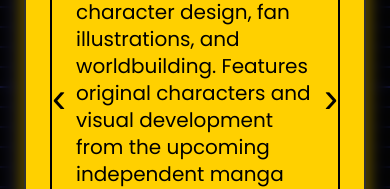
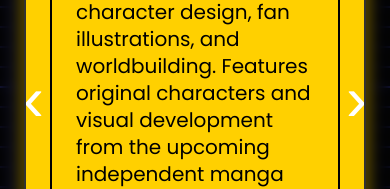
Before and after one commit to moicsrod/moics-portfolio, a React (Vite) app: page / in a window 390 px wide. Both pictures are taken after a click on the button "Know more". Shown: the part 324-513 px from the top of the page. Built offline with nearby package versions, Linux system fonts and the light colour scheme; grey boxes are pictures that could not be loaded; a web font is replaced by a local one.

Commit message:
style: scale navigation chevrons 50% larger with pure white color

```diff
--- a/src/index.css
+++ b/src/index.css
@@ -728,12 +728,13 @@ a:focus-visible,
   z-index: 2;
   top: 50%;
   display: flex;
-  width: 64px;
-  height: 64px;
+  width: 96px;
+  height: 96px;
   align-items: center;
   justify-content: center;
   padding: 0;
   transform: translateY(-50%);
+  color: #fff;
 }
 
 .project-modal-nav,
@@ -749,17 +750,24 @@ a:focus-visible,
   transition: opacity 0.2s ease;
 }
 
+.project-modal-nav {
+  font-size: 96px;
+  color: #fff;
+}
+
 .project-modal-nav:hover,
-.project-modal-close:hover {
+.project-modal-nav:active,
+.project-modal-close:hover,
+.project-modal-close:active {
   opacity: 0.75;
 }
 
 .project-modal-nav-previous {
-  left: -64px;
+  left: -96px;
 }
 
 .project-modal-nav-next {
-  right: -64px;
+  right: -96px;
 }
 
 .project-modal-header {
@@ -988,25 +996,32 @@ a:focus-visible,
   }
 }
 
+@media (max-width: 1100px) {
+  .project-modal-nav-previous {
+    left: -24px;
+  }
+
+  .project-modal-nav-next {
+    right: -24px;
+  }
+}
+
 @media (max-width: 1050px) {
   .app-shell {
     padding-right: 20px;
     padding-left: 20px;
   }
 
-  .project-modal-nav-previous {
-    left: 12px;
-  }
-
-  .project-modal-nav-next {
-    right: 12px;
-  }
-
-  .project-modal-nav,
   .project-modal-close {
     width: 42px;
     height: 42px;
     font-size: 42px;
+  }
+
+  .project-modal-nav {
+    width: 63px;
+    height: 63px;
+    font-size: 63px;
   }
 
   .notice-banner {
```
